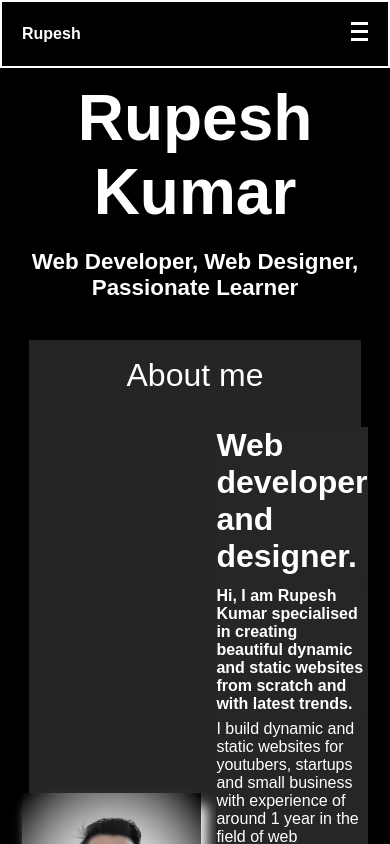
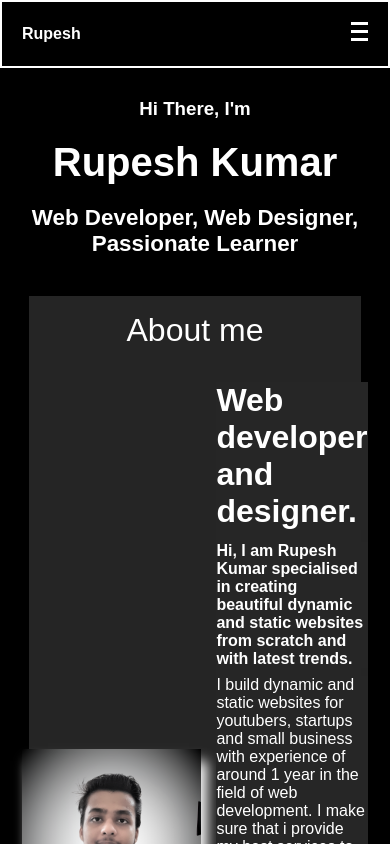
Before and after one commit to rupeshkumar8825/portfolio_website, a React (Create React App) app: page / in a window 390 px wide. Shown: the top 844 px of the page. Built offline with nearby package versions, Linux system fonts and the light colour scheme; a web font is replaced by a local one.

Commit message:
created the responsive for the home section. Moving to make about us section responsive

```diff
--- a/src/css/Home.css
+++ b/src/css/Home.css
@@ -195,4 +195,24 @@
   font-weight: 800;
 }
 
-/* adding the css for the responsiveness of the website using the media query for this purpose  */
+/* adding the css for the home page to make the website responsive for the phone users for this purpose  */
+@media only screen and (max-width: 1000px) {
+  .home-container {
+    margin-top: 15%;
+  }
+
+  .home-container h1 {
+    font-size: 3rem;
+  }
+}
+
+@media only screen and (max-width: 700px) {
+  .home-container {
+    margin-top: 25%;
+  }
+
+  .home-container h1 {
+    /* margin-top: 2rem; */
+    font-size: 2.5rem;
+  }
+}
```
